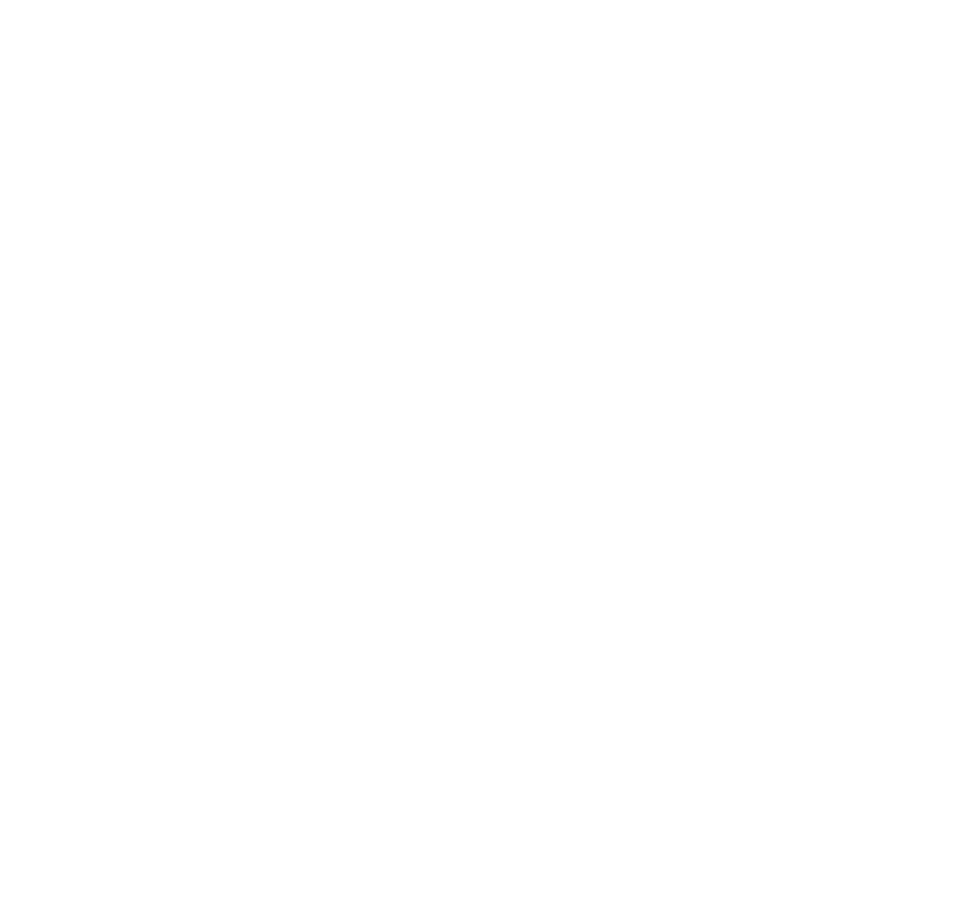
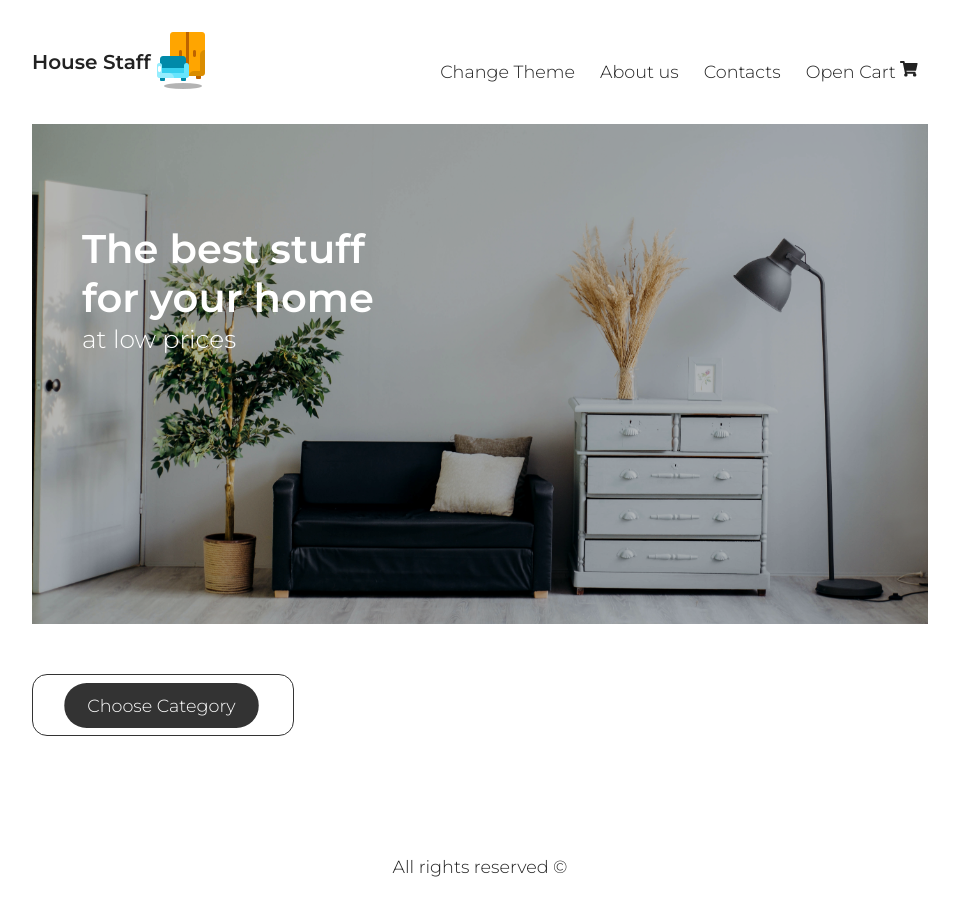
Before and after one commit to rrrkkkvvv/houseStuff.github.io, a plain HTML site: page index.html in a window 1280 px wide. Shown: the whole page, without its empty margins (160-1119 px from the left). Before the commit the page ends 800 px from the top, so only its background shows below. Drawn offline with Linux system fonts and the light colour scheme; no server answers.

Commit message:
Update index.html

```diff
--- a/index.html
+++ b/index.html
@@ -7,8 +7,8 @@
     <meta name="viewport" content="width=device-width, initial-scale=1.0" />
     <title>HouseStuff</title>
 
-    <script type="module" crossorigin src="/houseStuff.github.io/assets/index-ff2d5684.js"></script>
-    <link rel="stylesheet" href="/houseStuff.github.io/assets/index-81eae7e2.css">
+    <script type="module" crossorigin src="/houseStuff.github.io/assets/index-350a2016.js"></script>
+    <link rel="stylesheet" href="/houseStuff.github.io/assets/index-c49432ed.css">
   </head>
 
   <body>
```
